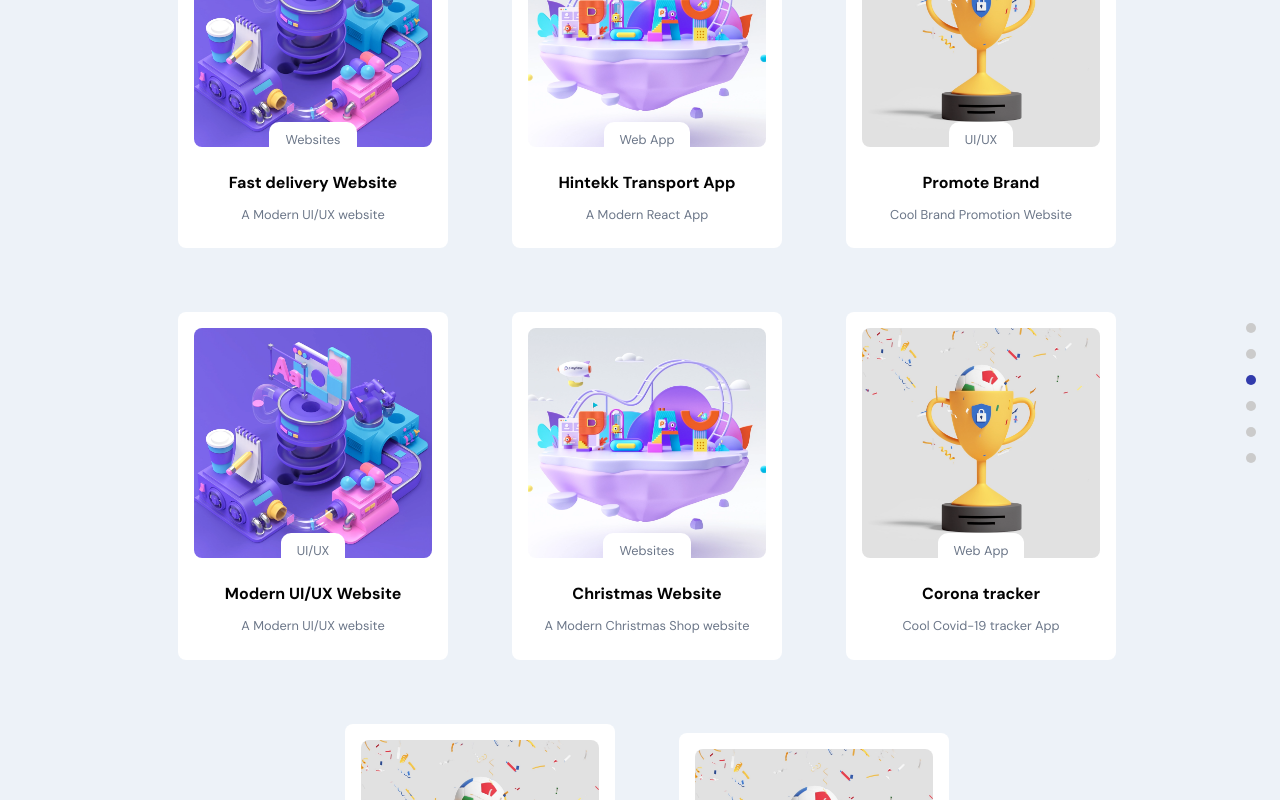
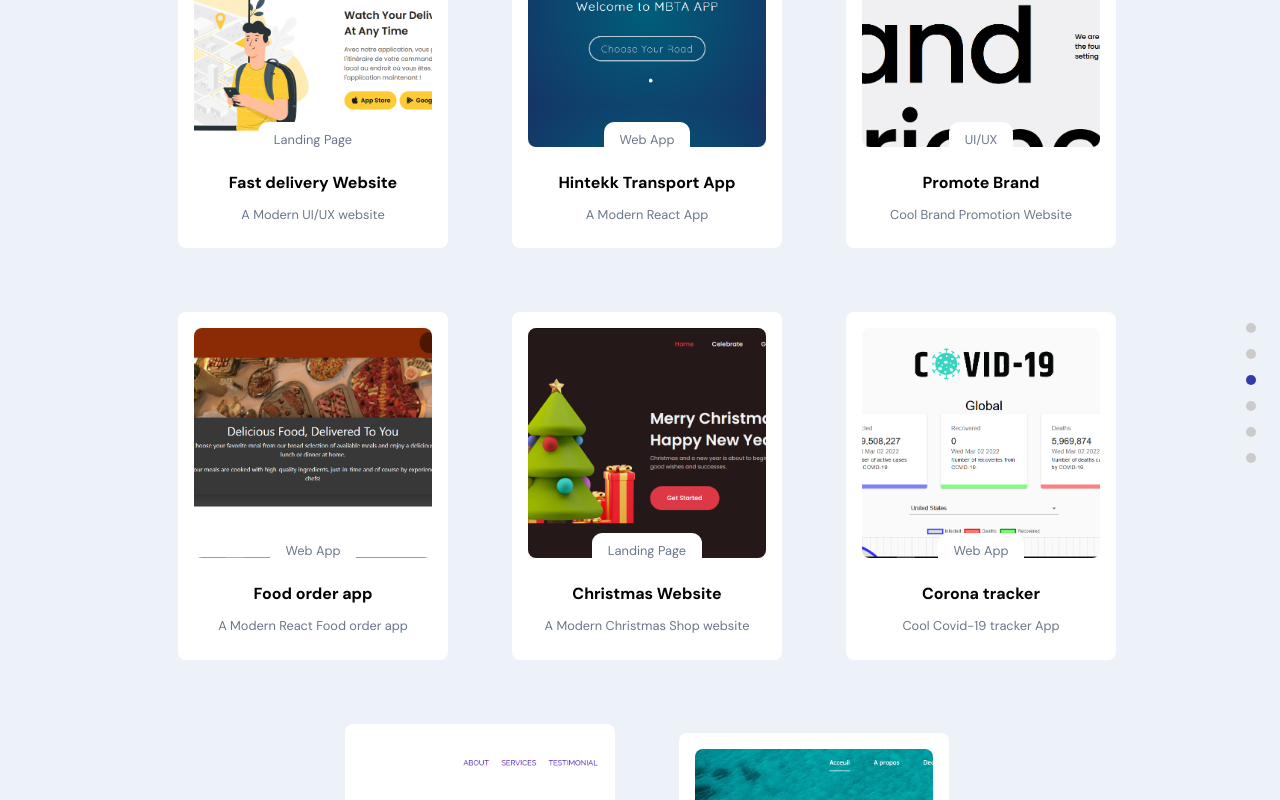
Before and after one commit to tdark23/ted-portfolio, a React (Create React App) app: page / in a window 1280 px wide. Shown: the part 2000-2800 px from the top of the page. Built offline with nearby package versions, Linux system fonts and the light colour scheme.

Commit message:
Update Work.jsx

```diff
--- a/src/container/Work/Work.jsx
+++ b/src/container/Work/Work.jsx
@@ -17,8 +17,8 @@ const Work = () => {
       description: 'A Modern UI/UX website',
       projectLink: 'https://faster-delivery.netlify.app/',
       codeLink: 'https://github.com/tdark23/Fast-Delivery',
-      imgUrl: images.about04,
-      tags: ['Websites', 'ALL'],
+      imgUrl: images.delivery,
+      tags: ['Landing Page', 'ALL'],
     },
     {
       name: 'second',
@@ -26,7 +26,7 @@ const Work = () => {
       description: 'A Modern React App',
       projectLink: 'https://transport-app.netlify.app/',
       codeLink: 'https://github.com/tdark23/HintekkcodingChallenge-TedMbang-',
-      imgUrl: images.about01,
+      imgUrl: images.transport,
       tags: ['Web App', 'ALL'],
     },
     {
@@ -35,17 +35,17 @@ const Work = () => {
       description: 'Cool Brand Promotion Website',
       projectLink: 'https://brand-promotion.netlify.app/',
       codeLink: 'https://github.com/tdark23/Promote',
-      imgUrl: images.about03,
+      imgUrl: images.promote,
       tags: ['UI/UX', 'ALL'],
     },
     {
       name: 'first',
-      title: 'Modern UI/UX Website',
-      description: 'A Modern UI/UX website',
-      projectLink: '',
-      codeLink: 'https://github.com',
-      imgUrl: images.about04,
-      tags: ['UI/UX', 'ALL'],
+      title: 'Food order app',
+      description: 'A Modern React Food order app',
+      projectLink: 'https://camerfood-order-app.netlify.app',
+      codeLink: 'https://github.com/tdark23/Food-order-app',
+      imgUrl: images.foodorder,
+      tags: ['Web App', 'ALL'],
     },
     {
       name: 'second',
@@ -53,8 +53,8 @@ const Work = () => {
       description: 'A Modern Christmas Shop website',
       projectLink: 'https://x-mas-shop.netlify.app/',
       codeLink: 'https://github.com/tdark23/Christmas-site',
-      imgUrl: images.about01,
-      tags: ['Websites', 'ALL'],
+      imgUrl: images.christmas,
+      tags: ['Landing Page', 'ALL'],
     },
     {
       name: 'third',
@@ -62,7 +62,7 @@ const Work = () => {
       description: 'Cool Covid-19 tracker App',
       projectLink: 'https://covidd-track-app.netlify.app/',
       codeLink: 'https://github.com/tdark23/corona-tracker',
-      imgUrl: images.about03,
+      imgUrl: images.corona,
       tags: ['Web App', 'ALL'],
     },
     {
@@ -71,7 +71,7 @@ const Work = () => {
       description: 'Cool Web development agency website',
       projectLink: 'https://web-dev-agency.netlify.app',
       codeLink: 'https://github.com/tdark23/web-development-agency',
-      imgUrl: images.about03,
+      imgUrl: images.creative,
       tags: ['UI/UX', 'ALL'],
     },
     {
@@ -80,8 +80,8 @@ const Work = () => {
       description: 'Cool Tourism agency website',
       projectLink: 'https://paradise-agency.netlify.app/',
       codeLink: 'https://github.com/tdark23/tourism',
-      imgUrl: images.about03,
-      tags: ['Websites', 'ALL'],
+      imgUrl: images.travel,
+      tags: ['Landing Page', 'ALL'],
     },
   ]
 
@@ -107,7 +107,7 @@ const Work = () => {
       <h2 className="head-text">My Creative <span>Portfolio</span> Section</h2>
 
       <div id="home" className="app__work-filter">
-        {['UI/UX', 'Web App', 'Websites', 'All'].map((item, index) => (
+        {['UI/UX', 'Web App', 'Landing Page', 'All'].map((item, index) => (
           <div
             key={index}
             onClick={() => handleWorkFilter(item)}
```
